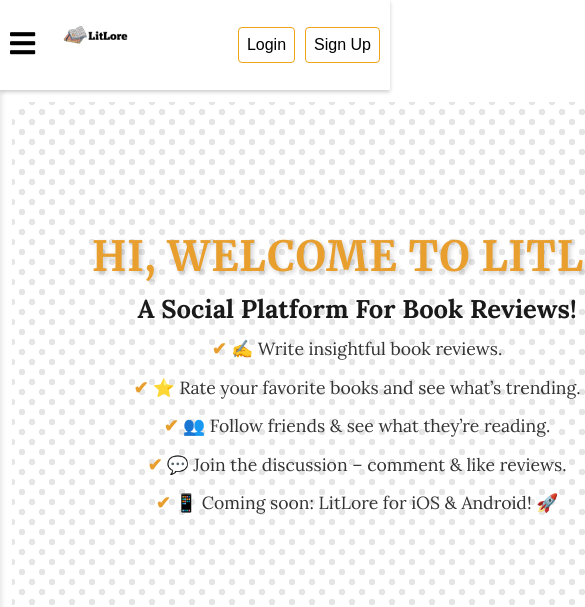
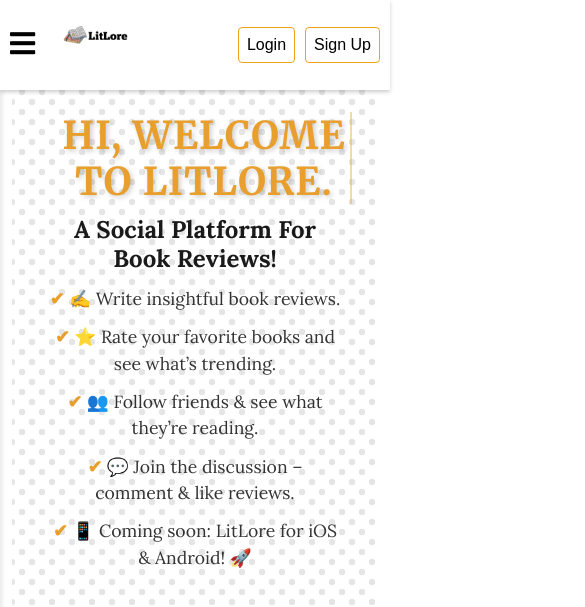
Before and after one commit to Felomondi/NarraLore, a React (Create React App) app in the folder frontend/: page / in a window 390 px wide. Shown: the top 607 px of the page, 585 px wide, since content can reach past the window. Built offline with nearby package versions, Linux system fonts and the light colour scheme; no server answers.

Commit message:
some styling for homepage

```diff
--- a/frontend/src/components/Home.scss
+++ b/frontend/src/components/Home.scss
@@ -10,7 +10,8 @@
 .dotted-background {
   position: relative;
   width: 100%;
-  height: 400px;
+  max-width: 100vw;  // ✅ Prevents horizontal scrolling
+  min-height: 350px; // ✅ Use min-height instead of fixed height
   display: flex;
   align-items: center;
   justify-content: center;
@@ -26,29 +27,28 @@
   background-position: 0 0, calc($dot-spacing / 2) calc($dot-spacing / 2);
 
   .mockup-content {
-    padding: 25px 50px;
+    width: 100%;  // ✅ Ensure content doesn't overflow
+    max-width: 650px; // ✅ Keep a clean layout
+    padding: 20px 5%;
     border-radius: 12px;
-    max-width: 650px;
     animation: fadeIn 1s ease-in-out;
 
-
     h1 {
-      font-size: 2.6rem;
+      font-size: 2.4rem;
       font-weight: bold;
       color: $highlight-color;
       text-transform: uppercase;
       letter-spacing: 1px;
       text-shadow: 2px 2px 5px rgba(0, 0, 0, 0.2);
       font-family: 'Merriweather', serif;
-      white-space: nowrap;
-      overflow: hidden;
+      max-width: 100%;
+      white-space: normal;  // ✅ Allow wrapping on small screens
       border-right: 2px solid $highlight-color;
       animation: typing 3s steps(40, end) forwards, blink 0.7s infinite;
     }
 
     h2 {
-      font-size: 1.6rem;
-      // Replaces darken($text-color, 10%) with color.adjust(...)
+      font-size: 1.5rem;
       color: color.adjust($text-color, $lightness: -10%);
       font-weight: 600;
       margin-top: 12px;
@@ -78,7 +78,6 @@
 
       &:hover {
         transform: translateX(5px);
-        // Replaces darken($highlight-color, 10%) with color.adjust(...)
         color: color.adjust($highlight-color, $lightness: -10%);
       }
     }
@@ -124,23 +123,50 @@
   }
 }
 
-// 📱 Responsive Design
-@media (max-width: 768px) {
+
+// 📱 Mobile & Tablet Adjustments
+@media (max-width: 1024px) {
   .dotted-background {
-    height: 550px;
-    padding: 20px;
-    margin-top: 40px;
+    min-height: 280px; // ✅ Reduce height for smaller screens
+    padding: 30px 5%;
+  }
+
+  .mockup-content {
+    padding: 15px;
+    max-width: 95%;
   }
 
   h1 {
     font-size: 2rem;
+    white-space: normal;  // ✅ Allows text to wrap instead of overflow
   }
 
   h2 {
-    font-size: 1.4rem;
+    font-size: 1.3rem;
   }
 
   .benefit {
     font-size: 1rem;
   }
 }
+
+@media (max-width: 768px) {
+  .dotted-background {
+    min-height: 250px;
+    padding: 20px;
+  }
+
+  h1 {
+    font-size: 1.8rem;
+    max-width: 90%;  // ✅ Prevents breaking layout
+    text-align: center;
+  }
+
+  h2 {
+    font-size: 1.2rem;
+  }
+
+  .benefit {
+    font-size: 0.95rem;
+  }
+}
```
Also changed, not shown: frontend/src/components/Home.css (line endings or trailing spaces).
